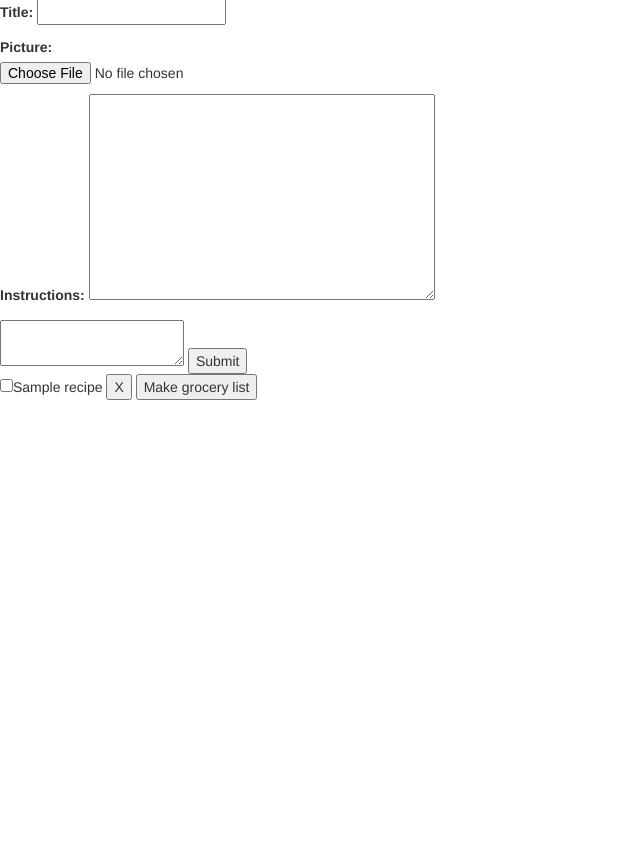
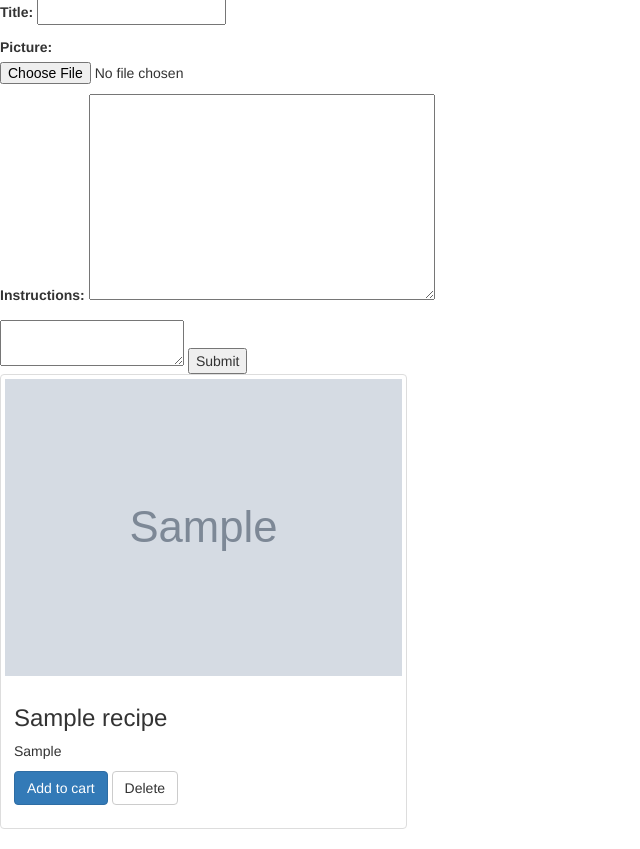
Before and after one commit to benawad/django_menu_monkey, a Django app: page /recipes/ in a window 1280 px wide. Shown: the part 123-972 px from the top of the page, without its empty margins (0-640 px from the left). Before the commit the page ends 523 px from the top, so only its background shows below. Run offline with Django 3.2, Linux system fonts and the light colour scheme; tables that the repository leaves empty hold one stand-in row (values such as "Sample post"); grey boxes marked "Sample" are stand-in pictures; some libraries are stand-ins or nearby versions.

Commit message:
Represent recipes as thumbnails

```diff
--- a/menu_monkey/settings.py
+++ b/menu_monkey/settings.py
@@ -102,4 +102,5 @@ USE_TZ = True
 
 STATIC_URL = '/static/'
 
-MEDIA_ROOT = os.getcwd() + '/image_recipe/'
+MEDIA_ROOT = os.path.join(BASE_DIR, 'image_recipe')
+MEDIA_URL = '/image_recipe/'
--- a/menu_monkey/urls.py
+++ b/menu_monkey/urls.py
@@ -15,10 +15,12 @@ Including another URLconf
 """
 from django.conf.urls import include, url
 from django.contrib import admin
+from django.conf import settings
+from django.conf.urls.static import static
 
 urlpatterns = [
     url(r'^recipes/', include('recipes.urls')),
     url(r'^accounts/', include('accounts.urls')),
     url(r'^groceries/', include('groceries.urls')),
     url(r'^admin/', include(admin.site.urls)),
-]
+] + static(settings.MEDIA_URL, document_root=settings.MEDIA_ROOT)
--- a/templates/recipes/recipe.html
+++ b/templates/recipes/recipe.html
@@ -1,12 +1,24 @@
 <script src="https://ajax.googleapis.com/ajax/libs/jquery/3.1.0/jquery.min.js"></script>
 
-<form onSubmit="return handleClick()">
+<div class="row">
     {% for recipe in recipes %}
-        <input type="checkbox" value="{{ recipe.id }}">{{ recipe.title }}</input>
-        <button value="{{ recipe.id }}" type="button" onclick="return deleteRecipe(this)">X</button>
+      <div class="col-sm-6 col-md-4">
+            <div class="thumbnail">
+                {% if recipe.picture %}
+                <img src="{{ recipe.picture.url }}" alt="{{ recipe.title }} thumbnail">
+                {% endif %}
+                <div class="caption">
+                    <h3>{{ recipe.title }}</h3>
+                    <p>{{ recipe.instructions }}</p>
+                    <p>
+                        <a onclick="groceryPost({{ recipe.id }})" class="btn btn-primary" role="button">Add to cart</a>
+                        <a onclick="deleteRecipe({{ recipe.id }})" class="btn btn-default" role="button">Delete</a>
+                    </p>
+                </div>
+            </div>
+      </div>
     {% endfor %}
-    <input type="submit" value="Make grocery list">
-</form>
+</div>
 
 <script type="text/javascript">
     function post(path, params, method) {
@@ -28,16 +40,15 @@
         document.body.appendChild(form);
         form.submit();
     }
-    function handleClick() {
-        var recipe_ids = [];
-         $('input:checked').each(function() {
+    function groceryPost(id) {
+        var recipe_ids = [id];
+         /*$('input:checked').each(function() {
              recipe_ids.push($(this).val());
-         });
+         });*/
         console.log(recipe_ids);
         post("/groceries/list/", recipe_ids);
-        return false;
     }
-    function deleteRecipe(button) {
-        post("/recipes/delete/" + button.value + "/")
+    function deleteRecipe(id) {
+        post("/recipes/delete/" + id + "/")
     }
 </script>
```
